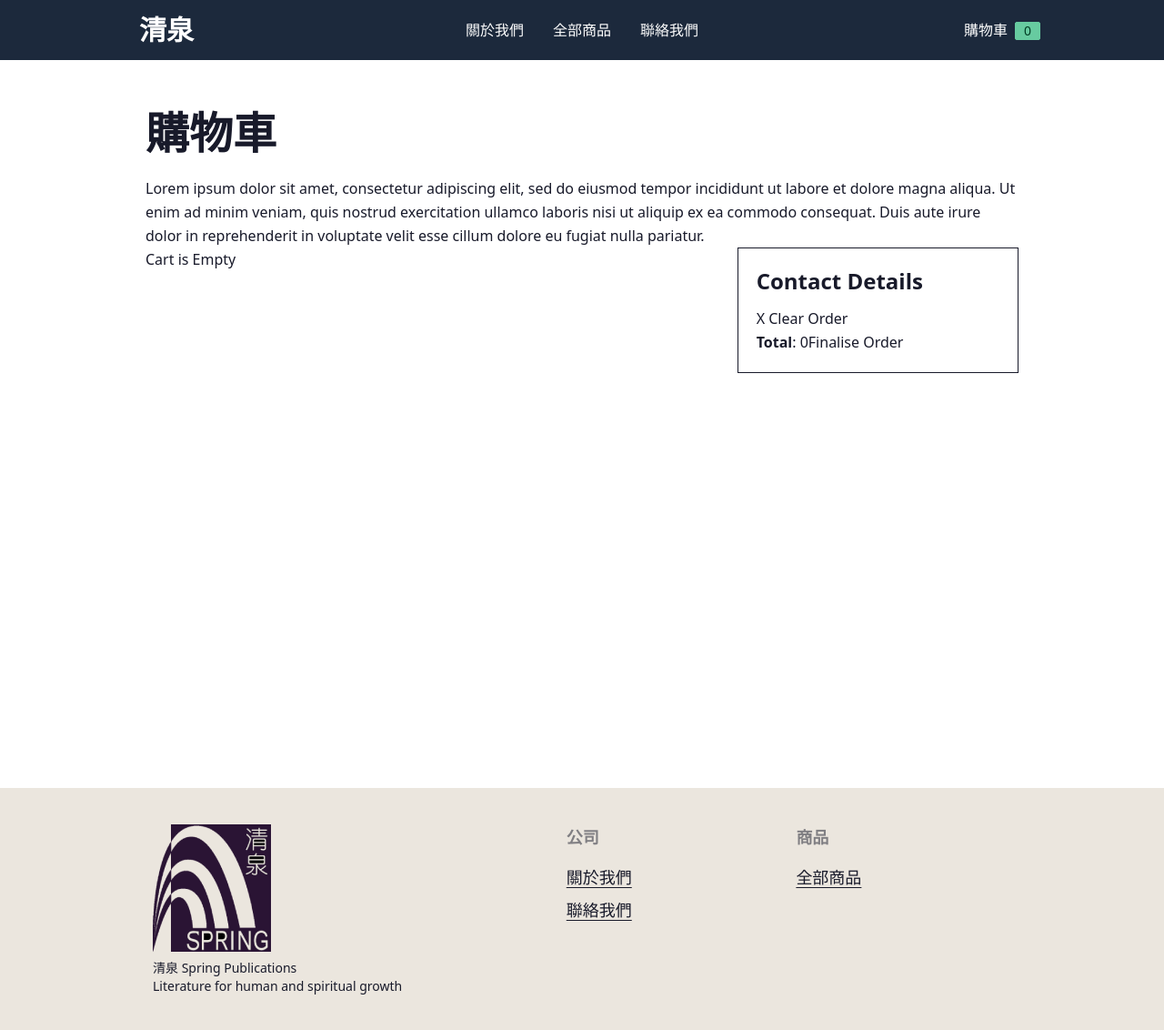
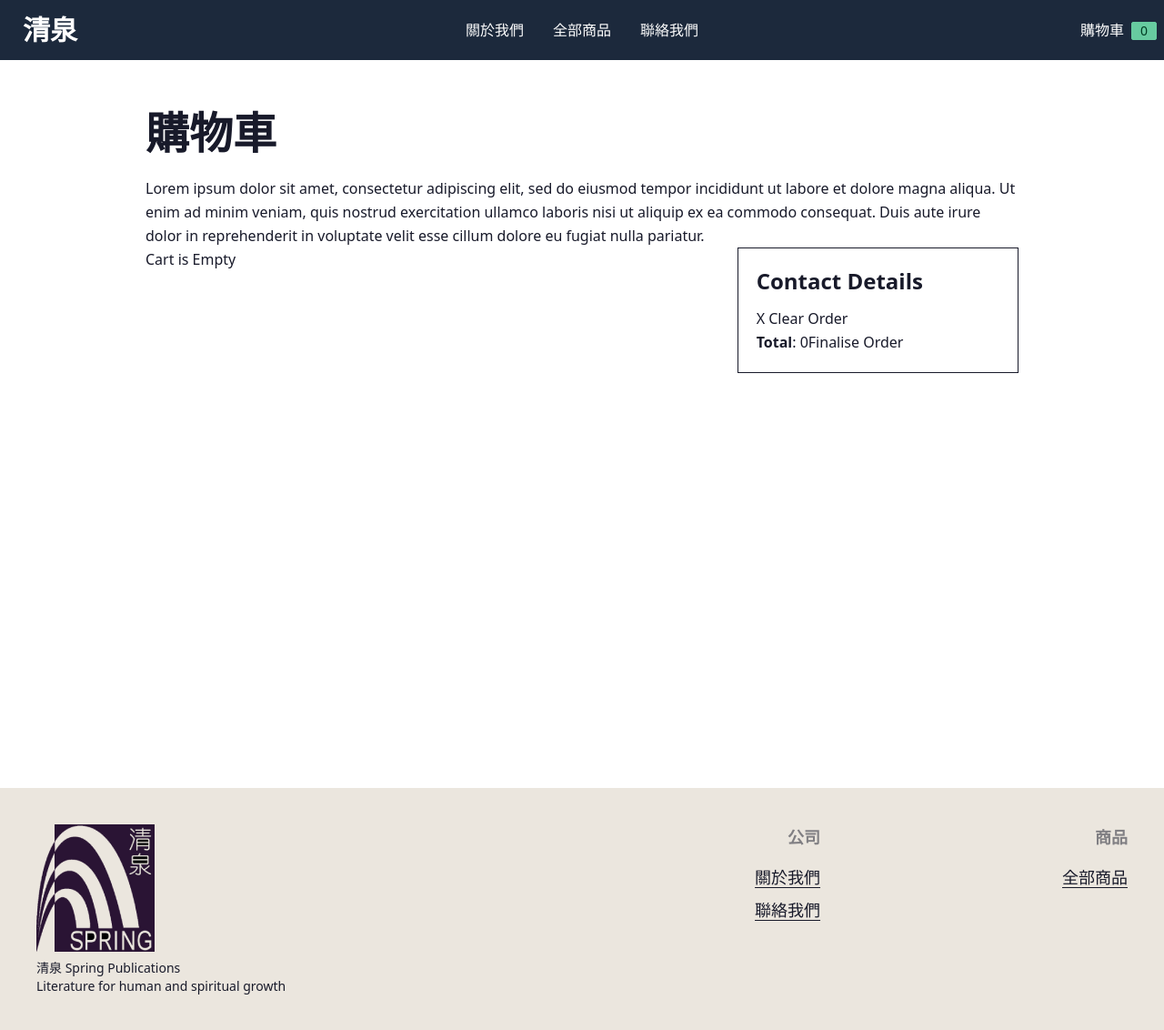
Before and after one commit to msunji/spring-publications-tw, a Next.js app: page /cart in a window 1280 px wide. Shown: the whole page at 91% size. Built offline with nearby package versions, Linux system fonts and the light colour scheme.

Commit message:
Set to larger container

```diff
--- a/components/footer.tsx
+++ b/components/footer.tsx
@@ -4,17 +4,17 @@ import Image from 'next/image'
 export default function Footer() {
   return (
     <footer className="bg-offWhite">
-      <div className="container footer p-10 text-base-content">
+      <div className="container-lg footer p-10 text-base-content">
         <div>
           <Image src="/images/SpringLogo.png" width="130" height="140" alt="Spring Publications logo" />
           <p>清泉 Spring Publications<br/>Literature for human and spiritual growth</p>
         </div>
-        <div className="text-lg">
+        <div className="text-lg place-items-end w-full">
           <span className="footer-title">公司</span>
           <Link className="link link-hover" href="/about">關於我們</Link>
           <Link className="link link-hover" href="/contact">聯絡我們</Link>
         </div>
-        <div className="text-lg">
+        <div className="text-lg place-items-end w-full">
           <span className="footer-title">商品</span>
           <Link className="link link-hover" href="/about">全部商品</Link>
         </div>
--- a/components/navigation.tsx
+++ b/components/navigation.tsx
@@ -4,7 +4,6 @@ import { useCartStore } from '@/store/store';
 
 export default function Navbar() {
   const totalItems = useCartStore(state => state.totalItems);
-
   const [cartState, setCartState] = useState<number>();
 
   useEffect(() => {
@@ -13,7 +12,7 @@ export default function Navbar() {
 
   return (
     <div className="bg-darkBlue text-white">
-      <nav className="navbar container py-2 justify-between">
+      <nav className="navbar container-lg py-2 justify-between">
         <div className="navbar-start">
           <div className="dropdown">
             <label tabIndex={0} className="btn btn-ghost lg:hidden">
```
